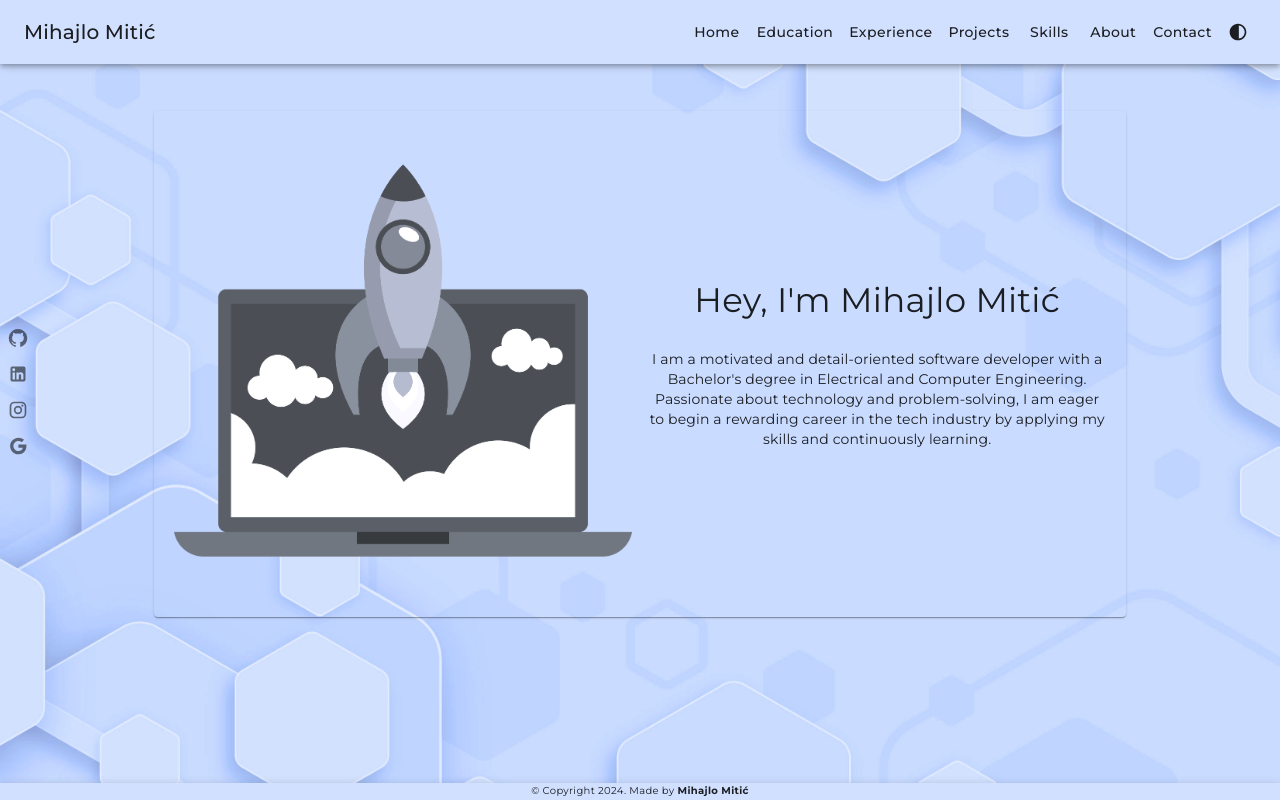
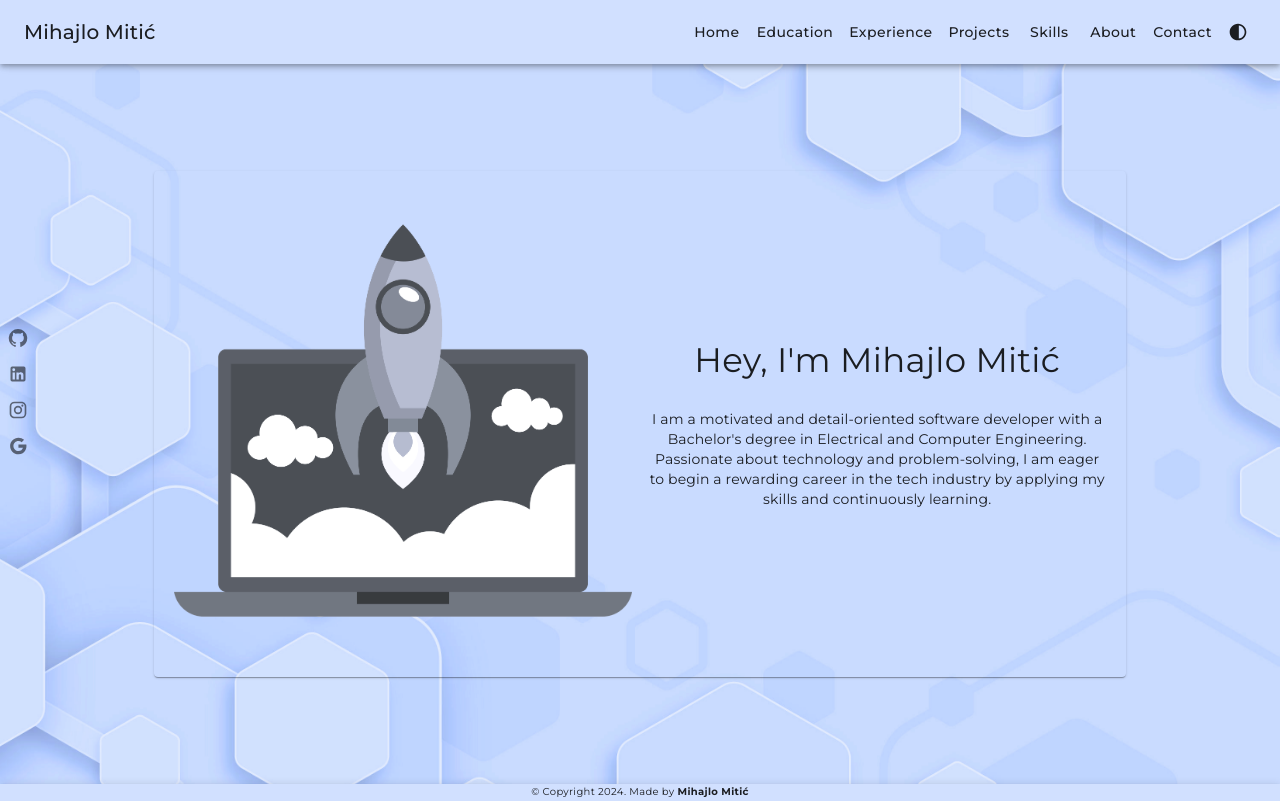
Before and after one commit to mmitic99/mmitic99.github.io, a React (Create React App) app: page / in a window 1280 px wide. Built offline with nearby package versions, Linux system fonts and the light colour scheme.

Commit message:
fix: page top margin depend on navbar height

```diff
--- a/src/App.js
+++ b/src/App.js
@@ -50,6 +50,11 @@ function App() {
   const currentTheme = isDarkTheme ? darkTheme : lightTheme;
   const backgroundImage = isDarkTheme ? darkBackground : lightBackground;
 
+  const [navbarHeight, setNavbarHeight] = useState(0);
+  function handleNavbarHeightChange(newHeight) {
+    setNavbarHeight(newHeight);
+  }
+
   return (
     <ThemeProvider theme={currentTheme}>
       <CssBaseline />
@@ -66,9 +71,12 @@ function App() {
         }}
       >
         <Router>
-          <Navbar handleThemeClick={handleThemeClick} />
+          <Navbar
+            handleThemeClick={handleThemeClick}
+            onHeightChange={handleNavbarHeightChange}
+          />
           <Routes>
-            <Route path="/" element={<Home />} />
+            <Route path="/" element={<Home navbarHeight={navbarHeight} />} />
             <Route path="/education" element={<Education />} />
           </Routes>
           <Footbar />
--- a/src/components/Home.js
+++ b/src/components/Home.js
@@ -5,10 +5,10 @@ import TransparentPaper from "./common/TransparentPaper";
 import CenteredBox from "./common/CenteredBox";
 import { smallScreen } from "./common/const";
 
-function Home() {
+function Home({ navbarHeight }) {
   const small = useMediaQuery(smallScreen);
   return (
-    <CenteredBox>
+    <CenteredBox navbarHeight={navbarHeight}>
       <TransparentPaper>
         <Grid2
           container
--- a/src/components/Navbar.js
+++ b/src/components/Navbar.js
@@ -11,7 +11,7 @@ import {
   Typography,
 } from "@mui/material";
 import MenuIcon from "@mui/icons-material/Menu";
-import React, { useState } from "react";
+import React, { useState, useEffect, useRef } from "react";
 import { Link } from "react-router-dom";
 import useMediaQuery from "@mui/material/useMediaQuery";
 import { Contrast } from "@mui/icons-material";
@@ -32,7 +32,7 @@ const navElements = [
   "Contact",
 ];
 
-function Navbar({ handleThemeClick }) {
+function Navbar({ handleThemeClick, onHeightChange }) {
   const small = useMediaQuery(smallScreen);
   const full = useMediaQuery(fullScreen);
 
@@ -40,9 +40,26 @@ function Navbar({ handleThemeClick }) {
   const handleClick = () => {
     setOpen(!open);
   };
+  const ref = useRef(null);
+
+  useEffect(() => {
+    const element = ref.current;
+    if (!element) return;
+
+    const observer = new ResizeObserver((entries) => {
+      for (let entry of entries) {
+        const newHeight = entry.contentRect.height;
+        onHeightChange(newHeight);
+      }
+    });
+
+    observer.observe(element);
+
+    return () => observer.disconnect();
+  }, [onHeightChange]);
 
   return (
-    <AppBar position="fixed">
+    <AppBar position="fixed" ref={ref}>
       <Toolbar>
         {small && (
           <>
@@ -92,7 +109,7 @@ function Navbar({ handleThemeClick }) {
                   <List>
                     {navElements.map((el) => (
                       <ListItem key={el} disablePadding>
-                        {el == "Home" ? (
+                        {el === "Home" ? (
                           <ListItemButton
                             sx={{ maxHeight: "2em" }}
                             color="inherit"
@@ -139,7 +156,7 @@ function Navbar({ handleThemeClick }) {
             </Typography>
 
             {navElements.map((el) =>
-              el == "Home" ? (
+              el === "Home" ? (
                 <NavbarButton color="inherit" component={Link} to="/">
                   {el}
                 </NavbarButton>
--- a/src/components/common/CenteredBox.js
+++ b/src/components/common/CenteredBox.js
@@ -8,8 +8,8 @@ const CenteredBox = (props) => (
     alignItems="center"
     sx={{
       mx: "12vw",
-      my: "10vh",
-      mt: 10.5,
+      mb: "10vh",
+      mt: `calc(${props.navbarHeight}px + 10vh)`,
       minHeight: "70vh",
     }}
     {...props}
```
